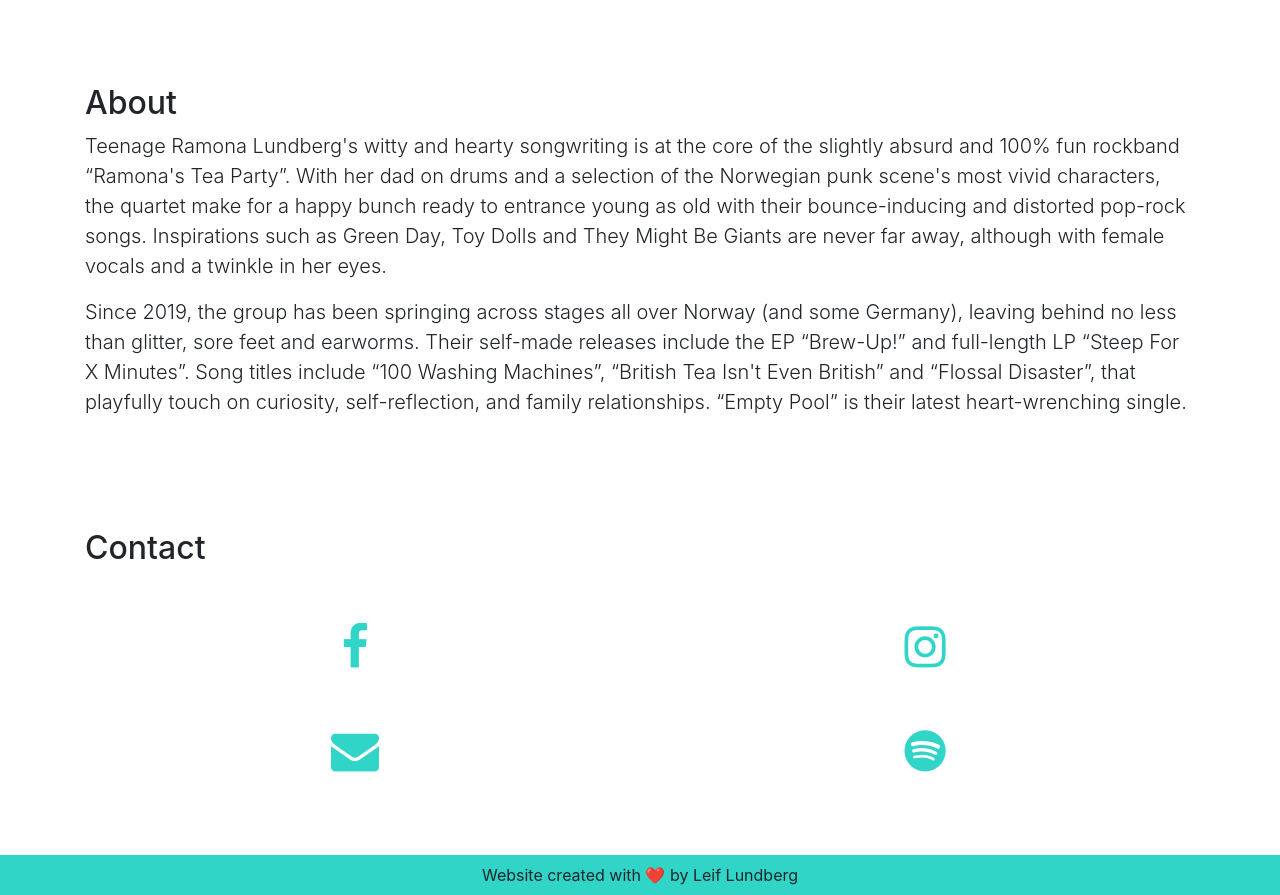
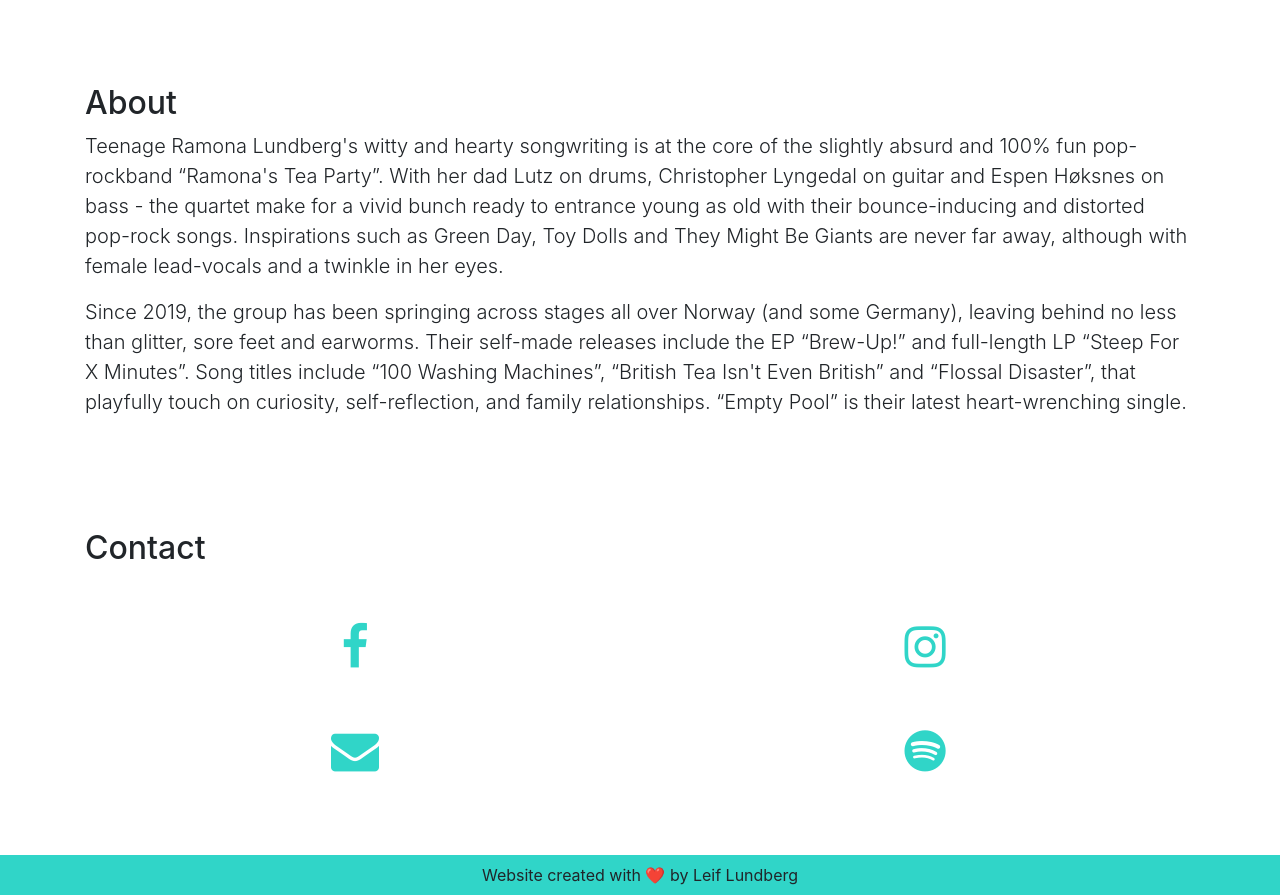
Before and after one commit to leiflundberg/ramonasteaparty.no, a plain HTML site: page index.html in a window 1280 px wide. Shown: the part 3200-4095 px from the top of the page. Drawn offline with nearby package versions, Linux system fonts and the light colour scheme.

Commit message:
Updated about

```diff
--- a/index.html
+++ b/index.html
@@ -108,7 +108,7 @@
       <br>
       <h2>About</h2>
       <p class="lead">
-        Teenage Ramona Lundberg's witty and hearty songwriting is at the core of the slightly absurd and 100% fun rockband “Ramona's Tea Party”. With her dad on drums and a selection of the Norwegian punk scene's most vivid characters, the quartet make for a happy bunch ready to entrance young as old with their bounce-inducing and distorted pop-rock songs. Inspirations such as Green Day, Toy Dolls and They Might Be Giants are never far away, although with female vocals and a twinkle in her eyes.
+        Teenage Ramona Lundberg's witty and hearty songwriting is at the core of the slightly absurd and 100% fun pop-rockband “Ramona's Tea Party”. With her dad Lutz on drums, Christopher Lyngedal on guitar and Espen Høksnes on bass - the quartet make for a vivid bunch ready to entrance young as old with their bounce-inducing and distorted pop-rock songs. Inspirations such as Green Day, Toy Dolls and They Might Be Giants are never far away, although with female lead-vocals and a twinkle in her eyes.
       </p>
       <p class="lead">
         Since 2019, the group has been springing across stages all over Norway (and some Germany), leaving behind no less than glitter, sore feet and earworms. Their self-made releases include the EP “Brew-Up!” and full-length LP “Steep For X Minutes”. Song titles include “100 Washing Machines”, “British Tea Isn't Even British” and “Flossal Disaster”, that playfully touch on curiosity, self-reflection, and family relationships. “Empty Pool” is their latest heart-wrenching single.
```
